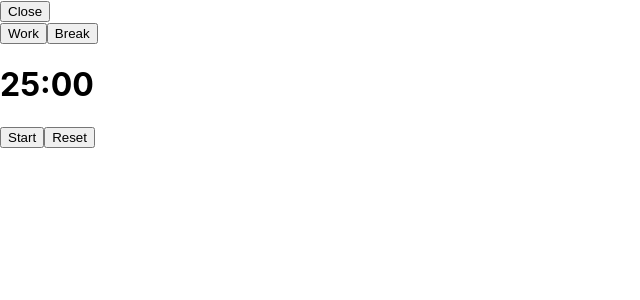
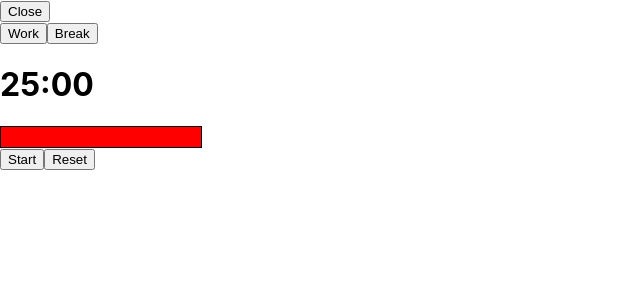
Before and after one commit to rochmarq/RochelleMarquez_Self-Learning, a React (Create React App) app in the folder pomodoro/: page / in a window 1280 px wide. Shown: the top 300 px of the page, without its empty margins (0-640 px from the left). Built offline with nearby package versions, Linux system fonts and the light colour scheme.

Commit message:
progress bar start

```diff
--- a/pomodoro/src/App.tsx
+++ b/pomodoro/src/App.tsx
@@ -1,4 +1,4 @@
-import React, {useState, useEffect} from 'react';
+import React, {useState, useEffect, use} from 'react';
 import logo from './logo.svg';
 import './App.css';
 
@@ -81,13 +81,16 @@ function App() {
     setIsBreak(breakMode);
     setIsRunning(false);
     setTimeLeft(breakMode ? 5*60 : 25*60);
-  }
+  };
 
   // function when the reset button is clicked
   const handleReset = () => {
     setIsRunning(false);
     setTimeLeft(isBreak ? 5*60 : 25*60);
-  }
+  };
+
+  // progress bar
+  const progress = (30 - timeLeft) / 30;
 
   return (
     <div style={{position: 'relative'}}>
@@ -120,8 +123,13 @@ function App() {
         {/* add progress bar here
         - have progress bar be able to start and reset when start button is clicked
         - possibly change start button to pause when clicked and add a reset button maybe (YERRRR)
-        - progress bar has to last the same length as timer (use the timeLeft function)
+        - progress bar has to last the same length (time-wise) as timer (use the timeLeft function)
+        - progress bar has to pause when the pause button is clicked
         */}
+
+        <div style={{width:'200px',border:'1px solid'}}>
+          <div style={{height:'20px',background:'red',width:`${progress * 100}`}}></div>
+        </div>
 
         {/* changes between start and pause when clicked */}
         <button className="home-button" onClick={ () => setIsRunning(!isRunning)}>
```
